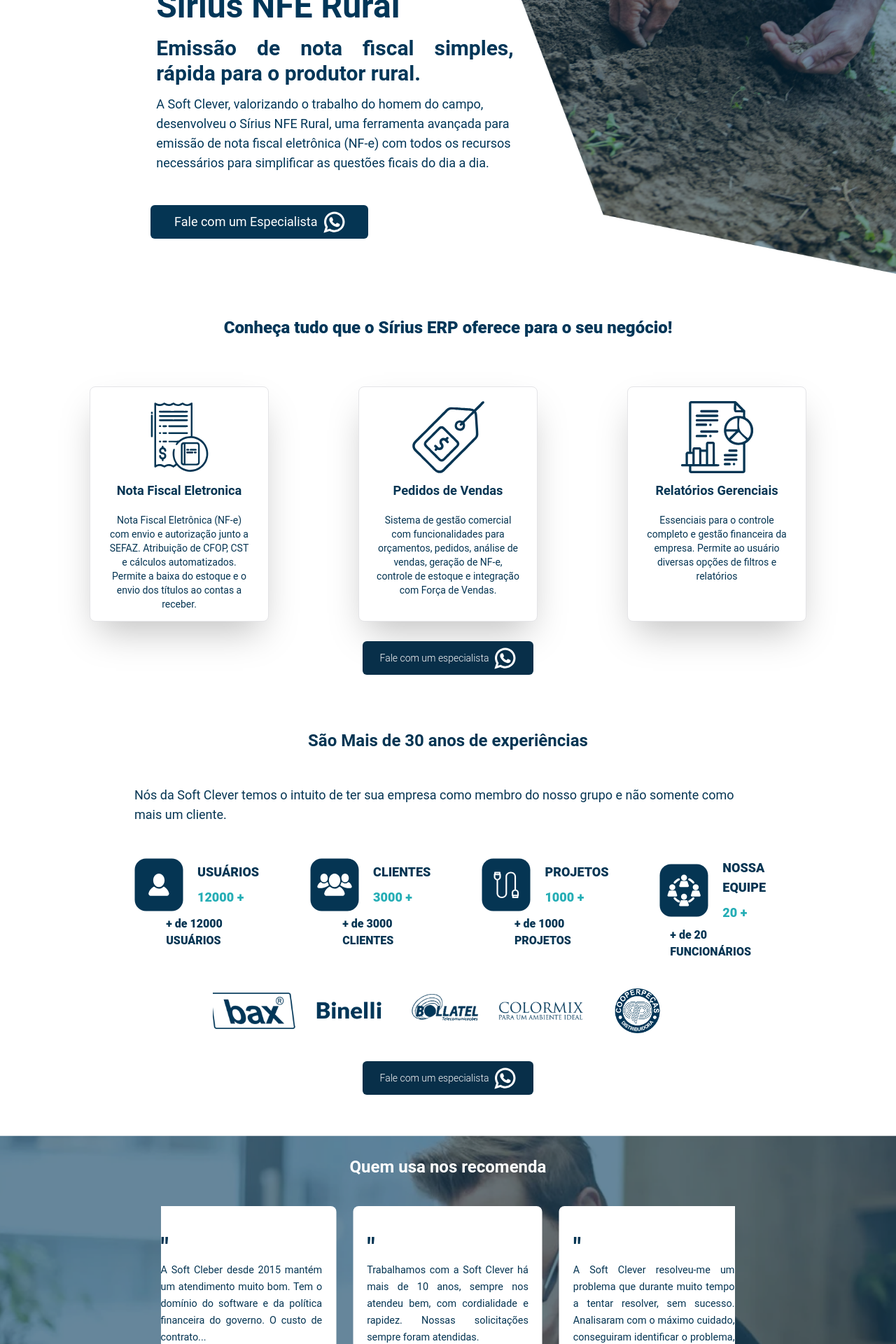
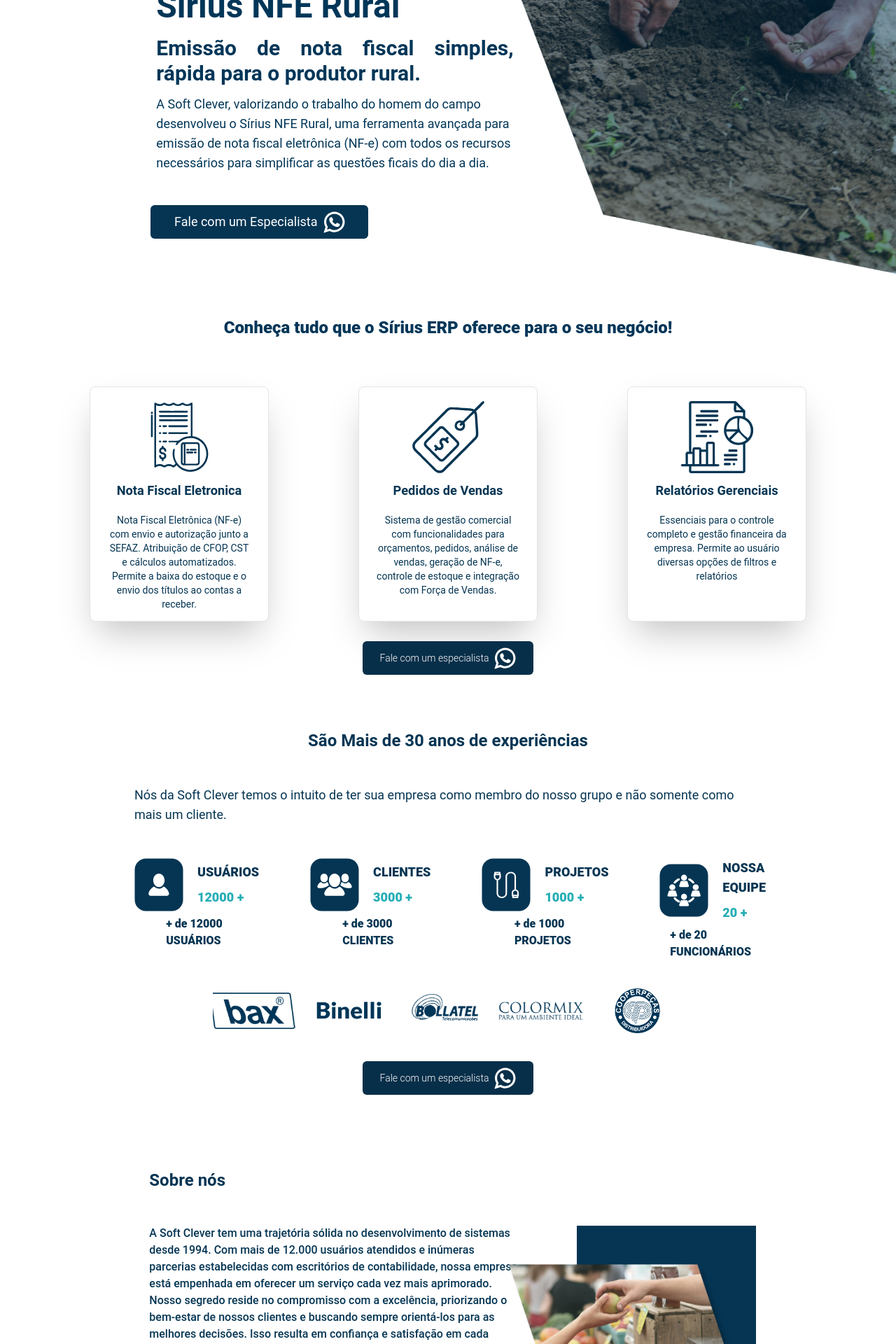
Before and after one commit to SoftcleverInformatica/Soft-Site-Produtor-Rural, a Next.js app: page / in a window 1280 px wide. Shown: the part 260-2180 px from the top of the page at 70% size. Built offline with nearby package versions, Linux system fonts and the light colour scheme.

Commit message:
FEAT: Finish

```diff
--- a/src/app/globals.css
+++ b/src/app/globals.css
@@ -18,7 +18,7 @@
   background-image: url(../../assets/FrameFiscal.png);
 }
 .section9{
-  background-image: url(../../assets/Rural/SVG/BackgroundImage.png);
+  background-image: url(../../assets/Rural/PNG/Section9.png);
 }
 
 @layer base {
--- a/src/app/page.tsx
+++ b/src/app/page.tsx
@@ -15,8 +15,8 @@
       <Header/>
       <Products/>
       <Client/>
+      <AboutUs/>
       <Feedback/>
-      <AboutUs/>
       <Segments/>
       <Differential/>
       <Questions/>
--- a/src/sections/feedback/Feedback.tsx
+++ b/src/sections/feedback/Feedback.tsx
@@ -1,5 +1,5 @@
 import Image from 'next/image';
-import feedbackImageBg from '../../../assets/feedback.png';
+import feedbackImageBg from '@/assets/Rural/PNG/Feedback.png';
 import avatar from '../../../assets/avatar.svg';
 import star from '../../../assets/star.svg';
 import starGray from '../../../assets/starGray.svg';
--- a/src/sections/header/Header.tsx
+++ b/src/sections/header/Header.tsx
@@ -61,7 +61,7 @@
 				</div>
 
 				<p className='text-lg font-normal'>
-				A Soft Clever, valorizando o trabalho do homem do campo, desenvolveu o Sírius NFE Rural, uma ferramenta avançada para emissão de nota fiscal eletrônica (NF-e) com todos os recursos necessários para simplificar as questões ficais do dia a dia.
+				A Soft Clever, valorizando o trabalho do homem do campo desenvolveu o Sírius NFE Rural, uma ferramenta avançada para emissão de nota fiscal eletrônica (NF-e) com todos os recursos necessários para simplificar as questões ficais do dia a dia.
 				</p>
 			</div>
 
```
Also changed, not shown: assets/Rural/PNG/Feedback.png (added), assets/Rural/PNG/Section9.png (added).
